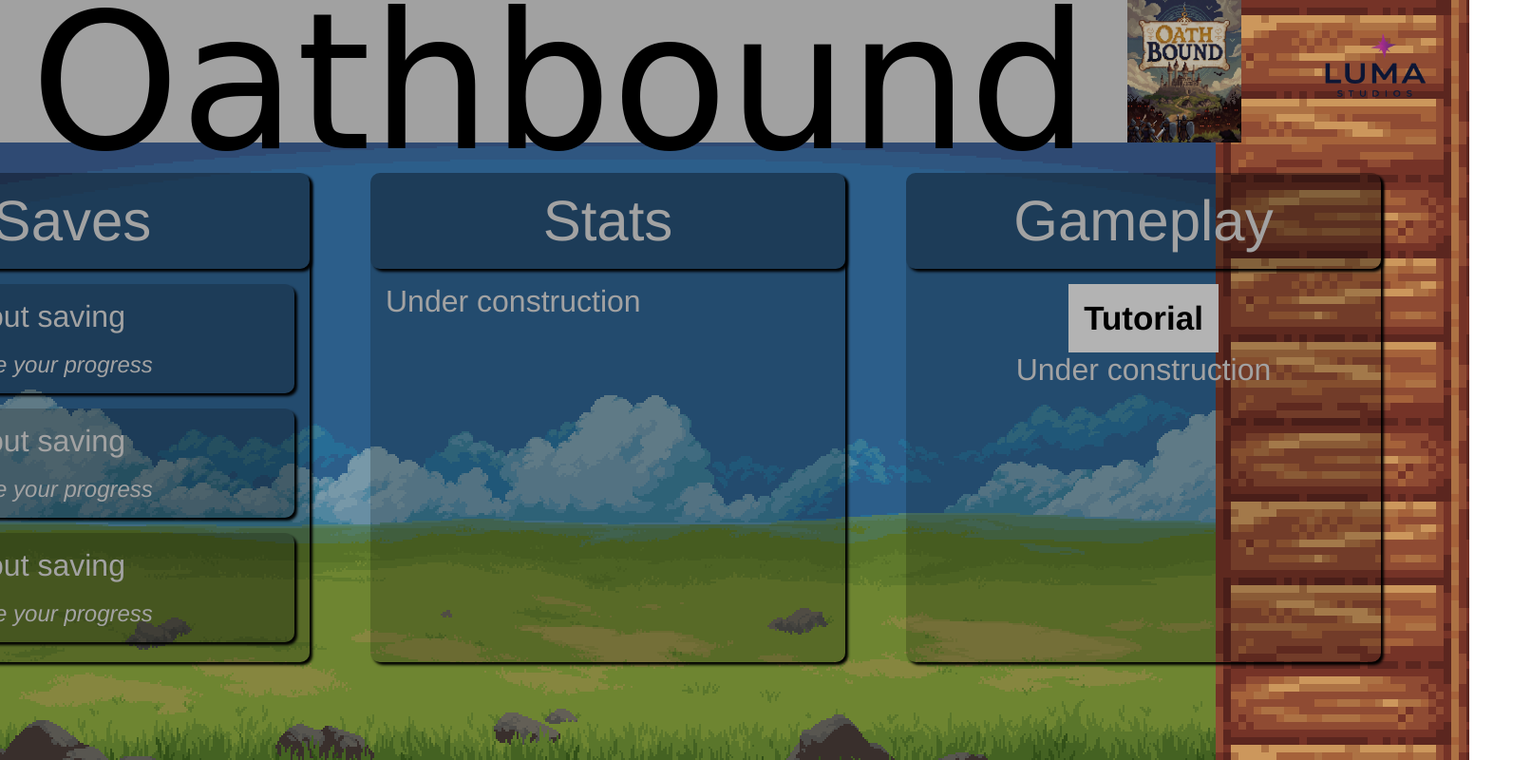
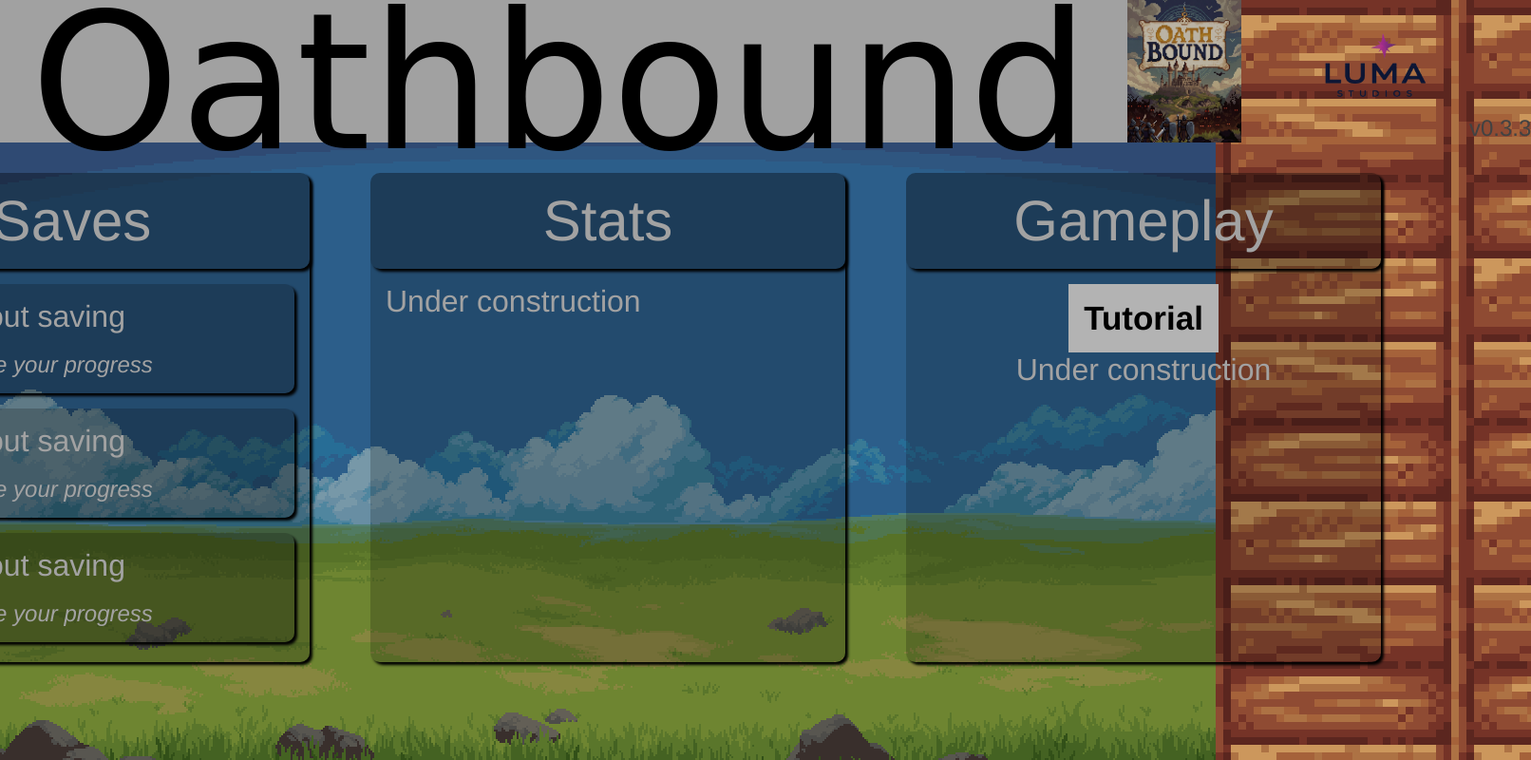
Before and after one commit to 00xduck/OathBound, a website: page public/index.html in a window 1280 px wide. Shown: the whole page at 95% size, 1612 px wide, since content can reach past the window. Drawn offline with Linux system fonts and the light colour scheme; a web font is replaced by a local one.

Commit message:
Added version numberin to homepage

```diff
--- a/package.json
+++ b/package.json
@@ -1,6 +1,6 @@
 {
   "name": "oathbound",
-  "version": "0.3.2",
+  "version": "0.3.3",
   "description": "pixel-art side-scroller progression-based story game",
   "main": "main.js",
   "scripts": {
--- a/public/index.html
+++ b/public/index.html
@@ -20,6 +20,7 @@
                 <div class="logo-container">
                     <img class="logo1" src="img/title.jpg" alt="Couldnt load image">
                     <img class="logo" src="img/logo.png" alt="Couldnt load image">
+                    <h2 style="color: rgb(88, 88, 88);margin-top: 120px;">v0.3.3</h2>
                 </div>
             </div>
         </header>
```
Also changed, not shown: README.md.
